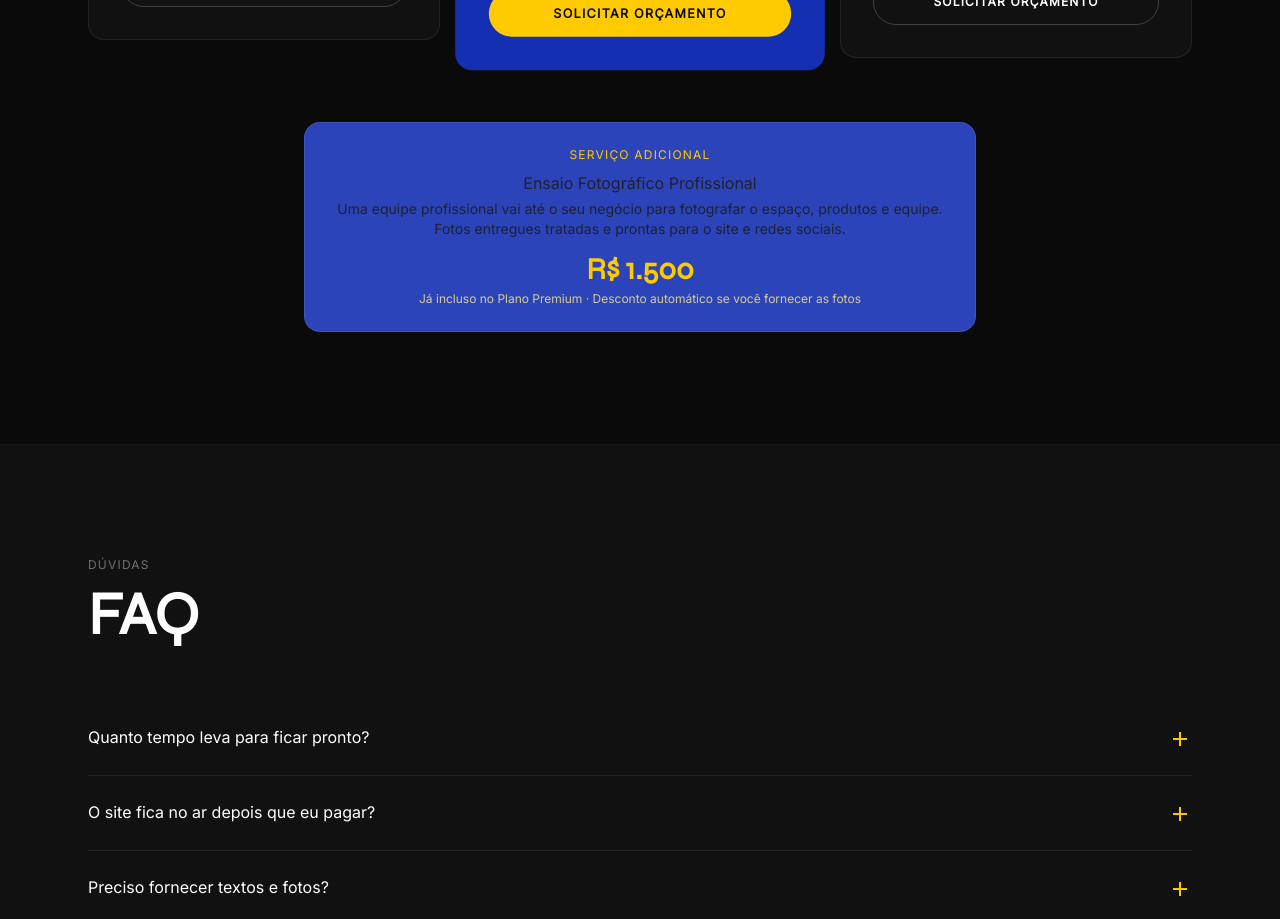
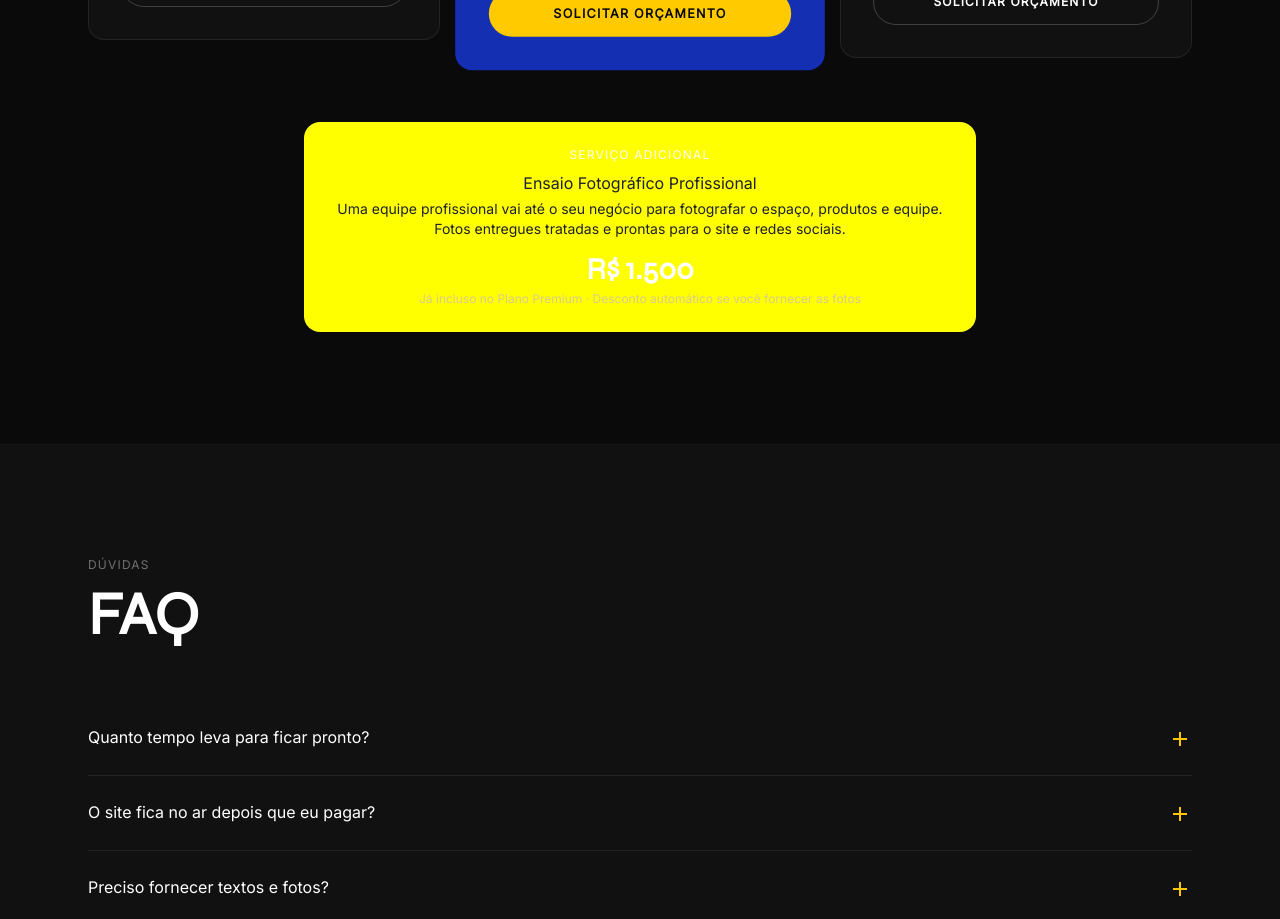
Before and after one commit to hefezzia/hefezzia-site, a Next.js app: page / in a window 1280 px wide. Shown: the part 3140-4059 px from the top of the page. Built offline with nearby package versions, Linux system fonts and the light colour scheme.

Commit message:
Update page.tsx

```diff
--- a/app/page.tsx
+++ b/app/page.tsx
@@ -401,13 +401,13 @@ export default function Home() {
           </div>
 
           <div className="mt-16 border border-[var(--border-8)] rounded-2xl p-6 max-w-2xl mx-auto text-center"
-               style={{ backgroundColor: '#2c44ba' }}>
-            <p className="font-body text-xs tracking-widest uppercase yellow mb-2">Serviço adicional</p>
+               style={{ backgroundColor: 'yellow' }}>
+            <p className="font-body text-xs tracking-widest uppercase mb-2">Serviço adicional</p>
             <p className="font-body font-medium mb-1" style={{ color: '#1E212F' }}>Ensaio Fotográfico Profissional</p>
             <p className="font-body text-sm mb-3" style={{ color: '#1E212F' }}>
               Uma equipe profissional vai até o seu negócio para fotografar o espaço, produtos e equipe. Fotos entregues tratadas e prontas para o site e redes sociais.
             </p>
-            <p className="font-display font-bold text-3xl yellow">R$ 1.500</p>
+            <p className="font-display font-bold text-3xl">R$ 1.500</p>
             <p className="font-body text-xs mt-1" style={{ color: '#D9CC8A' }}>Já incluso no Plano Premium · Desconto automático se você fornecer as fotos</p>
           </div>
         </div>
```
